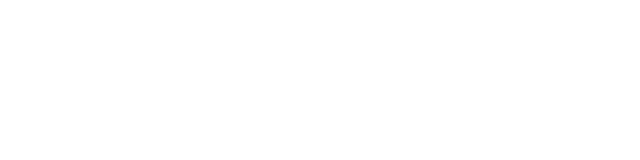
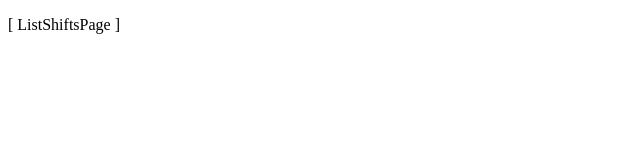
Before and after one commit to mes32/shift-scheduler, a React (Create React App) app: page /#/list_shifts in a window 1280 px wide. Shown: the top 160 px of the page, without its empty margins (0-640 px from the left). Built offline with nearby package versions, Linux system fonts and the light colour scheme.

Commit message:
Setup client-side routing.

```diff
--- a/package.json
+++ b/package.json
@@ -6,6 +6,7 @@
     "pg": "^7.11.0",
     "react": "^16.8.6",
     "react-dom": "^16.8.6",
+    "react-router-dom": "^5.0.0",
     "react-scripts": "3.0.1"
   },
   "scripts": {
--- /dev/null
+++ b/src/components/AddShiftPage/AddShiftPage.js
@@ -0,0 +1,11 @@
+import React from 'react';
+
+function AddShiftPage() {
+    return (
+        <div>
+            <p>[ AddShiftPage ]</p>
+        </div>
+    );
+}
+
+export default AddShiftPage;
--- a/src/components/App/App.js
+++ b/src/components/App/App.js
@@ -1,12 +1,34 @@
 import React from 'react';
+import {
+    HashRouter as Router,
+    Route,
+    Redirect,
+    Switch,
+} from 'react-router-dom';
+
 import './App.css';
+import AddShiftPage from '../AddShiftPage/AddShiftPage';
+import ListShiftsPage from '../ListShiftsPage/ListShiftsPage';
 
 function App() {
-  return (
-    <div className="App">
 
-    </div>
-  );
+        return (
+            <Router>
+                <div>
+                    <Switch>
+                        <Redirect exact from="/" to="/list_shifts" />
+                        <Route
+                            exact path="/list_shifts"
+                            component={ListShiftsPage}
+                        />
+                        <Route
+                            exact path="/add_shift"
+                            component={AddShiftPage}
+                        />
+                    </Switch>
+                </div>
+            </Router>
+        );
 }
 
 export default App;
--- /dev/null
+++ b/src/components/ListShiftsPage/ListShiftsPage.js
@@ -0,0 +1,11 @@
+import React from 'react';
+
+function ListShiftsPage() {
+    return (
+        <div>
+            <p>[ ListShiftsPage ]</p>
+        </div>
+    );
+}
+
+export default ListShiftsPage;
```
Also changed, not shown: 1 other file (tests, documents, lock files or other folders).
